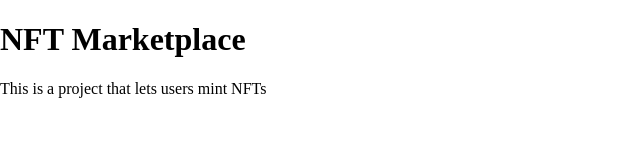
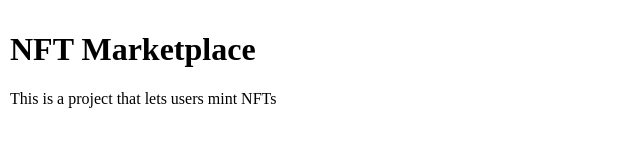
Before and after one commit to jainayush22/NFT-marketplace, a plain HTML site: page index.html in a window 1280 px wide. Shown: the whole page, without its empty margins (0-640 px from the left). Drawn offline with Linux system fonts and the light colour scheme.

Commit message:
Add padding

```diff
--- a/index.html
+++ b/index.html
@@ -8,7 +8,7 @@
         <script src="https://raw.githack.com/AR-js-org/AR.js/master/aframe/build/aframe-ar-nft.js"></script>
     </head>
 
-    <body style="margin: 0; overflow: hidden;">
+    <body style="margin: 0; overflow: hidden; padding:10px">
         <a-scene
             embedded
             loading-screen="enabled: false;"
```
